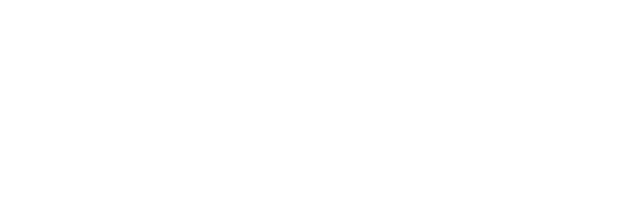
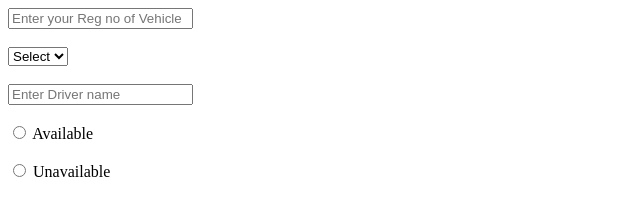
Before and after one commit to sandhyakummari26/fleet-management-app, a plain HTML site: page admin.html in a window 1280 px wide. Shown: the whole page, without its empty margins (0-640 px from the left). Drawn offline with Linux system fonts and the light colour scheme.

Commit message:
admin page started

```diff
--- a/admin.html
+++ b/admin.html
@@ -6,6 +6,23 @@
     <title>Document</title>
 </head>
 <body>
+    <aside>
+        <input type="" placeholder="Enter your Reg no of Vehicle"><br><br>
+        <select id="category">
+            <option value="select">Select</option>
+            <option value="Auto">Auto</option>
+            <option value="Truck">Truck</option>
+            <option value="car">Car</option>
+            <option value="bus">Bus</option>
+        </select><br><br>
+        <input type="text" placeholder="Enter Driver name"><br><br>
+        <div>
+        <input type="radio">
+        <label>Available</label><br><br>
+        <input type="radio">
+        <label>Unavailable</label><br><br>
+        </div>
+    </aside>
 
 </body>
 </html>
```
